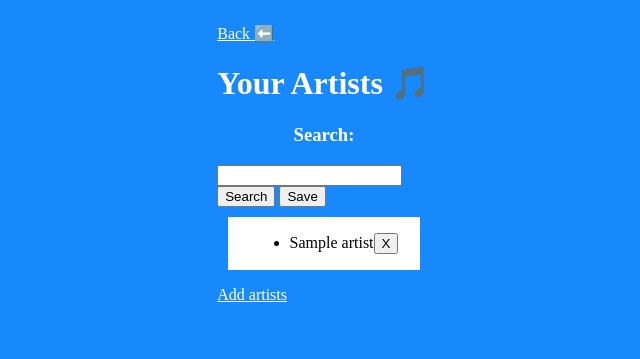
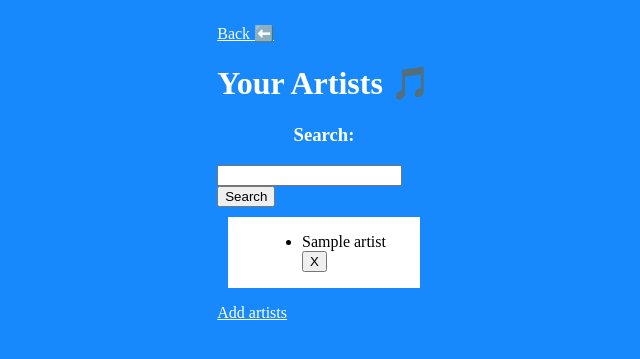
Before and after one commit to tatefrost/Stalk-Star, a Flask app: page /artists/1 in a window 1280 px wide. Shown: the top 359 px of the page, without its empty margins (316-956 px from the left). Run offline with Flask 2, Linux system fonts and the light colour scheme; tables that the repository leaves empty hold one stand-in row (values such as "Sample post").

Commit message:
added delete x on artist list

```diff
--- a/templates/artists.html
+++ b/templates/artists.html
@@ -14,7 +14,6 @@
 
   <div>
     <input type="submit" value="Search">
-    <input type="submit" value="Save">
   </div>
 
 </form>
@@ -23,7 +22,7 @@
   <ul>
   {% for artist in artists_list %}
     <li>
-      <span>{{ artist }}<button type="button">X</button></span>
+      <span>{{ artist }}<form action="artists-delete/{{ artist }}" method="POST"><input type="button" value="X"></form></span>
     </li>
     {% endfor %}
   </ul>
```
